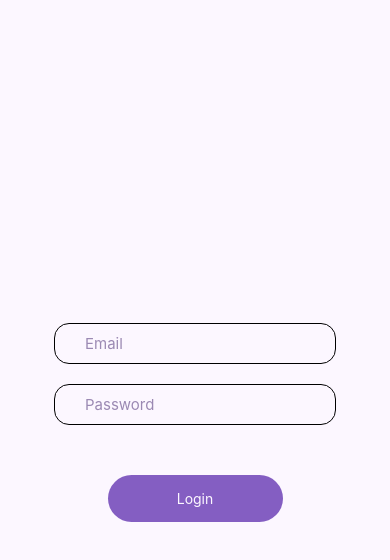
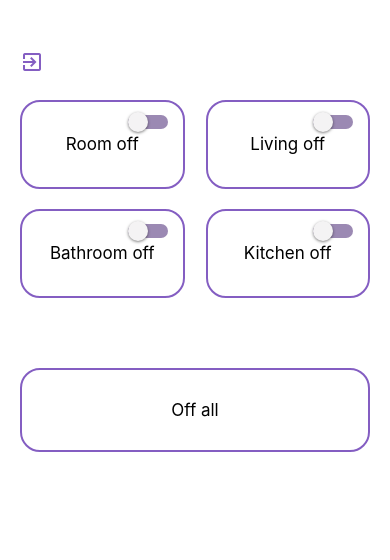
Before and after one commit to IsaMedina07/final_project_EC, a React Native app in the folder iluminationEC/: screen / in a window 390 px wide. Shown: the top 560 px of the page. Built offline with nearby package versions, Linux system fonts and the light colour scheme.

Commit message:
Adición del switch a las tarjetas e interactividad con los botones

```diff
--- a/iluminationEC/App.js
+++ b/iluminationEC/App.js
@@ -1,6 +1,6 @@
 import { StatusBar } from 'expo-status-bar';
 import { StyleSheet, Text, View } from 'react-native';
-import Login from './src/screens/public/Login';
+import Login from './src/screens/private/Main';
 
 export default function App() {
   return (
--- a/iluminationEC/src/screens/private/Main.js
+++ b/iluminationEC/src/screens/private/Main.js
@@ -1,6 +1,8 @@
-import { View, Text, TouchableOpacity } from 'react-native'
-import React, {useState} from 'react'
+import { View, Text, TouchableOpacity, Switch, Pressable } from 'react-native'
+import React, { useState } from 'react'
 import style from '../../styles/mainStyle'
+import MaterialIcons from '@expo/vector-icons/MaterialIcons'
+import Ionicons from '@expo/vector-icons/Ionicons'
 
 const Main = () => {
     const [room, setRoom] = useState('off');
@@ -8,19 +10,24 @@ const Main = () => {
     const [bathroom, setBathroom] = useState('off');
     const [kitchen, setKitchen] = useState('off');
 
-    const pushButtom = (value) =>{
-        switch (value){
+    const icon = {
+        icon1: <Ionicons name="flashlight" size={24} color="black" />,
+        icon2: <Ionicons name="flashlight-outline" size={24} color="black" />
+    }
+
+    const pushButtom = (value) => {
+        switch (value) {
             case 'room':
-                room=='off' ? setRoom('on') : setRoom('off')
+                room == 'off' ? setRoom('on') : setRoom('off')
                 break
             case 'living':
-                living=='off' ? setLiving('on') : setLiving('off')
+                living == 'off' ? setLiving('on') : setLiving('off')
                 break
             case 'bathroom':
-                bathroom=='off' ? setBathroom('on') : setBathroom('off')
+                bathroom == 'off' ? setBathroom('on') : setBathroom('off')
                 break
             case 'kitchen':
-                kitchen=='off' ? setKitchen('on') : setKitchen('off')
+                kitchen == 'off' ? setKitchen('on') : setKitchen('off')
                 break
             default:
                 setRoom('off')
@@ -31,17 +38,147 @@ const Main = () => {
         }
     }
 
+    const [isEnabledRoom, setIsEnabledRoom] = useState(false);
+    const toggleSwitchRoom = () => setIsEnabledRoom(previousState => !previousState);
+
+    const [isEnabledLiving, setIsEnabledLiving] = useState(false);
+    const toggleSwitchLiving = () => setIsEnabledLiving(previousState => !previousState);
+
+    const [isEnabledBathroom, setIsEnabledBathroom] = useState(false);
+    const toggleSwitchBathroom = () => setIsEnabledBathroom(previousState => !previousState);
+
+    const [isEnabledKitchen, setIsEnabledKitchen] = useState(false);
+    const toggleSwitchKitchen = () => setIsEnabledKitchen(previousState => !previousState);
+
+    const offAll = () =>{
+        setIsEnabledRoom(false);
+        setIsEnabledLiving(false);
+        setIsEnabledBathroom(false);
+        setIsEnabledKitchen(false);
+        setRoom('off');
+        setLiving('off');
+        setBathroom('off');
+        setKitchen('off');
+    }
+
     return (
         <View style={style.container}>
             <View style={style.exit}>
-                <TouchableOpacity><Text>Exit</Text></TouchableOpacity>
+                <TouchableOpacity>
+                <MaterialIcons name="exit-to-app" size={24} color="#845ec2" />
+                </TouchableOpacity>
             </View>
-            <View style = {style.containerLigth}>
-                <TouchableOpacity style={style.target} onPress={()=> pushButtom('room')}><Text style={style.text}>Room {room}</Text></TouchableOpacity>
-                <TouchableOpacity style={style.target} onPress={()=> pushButtom('living')}><Text style={style.text}>Living {living}</Text></TouchableOpacity>
-                <TouchableOpacity style={style.target} onPress={()=> pushButtom('bathroom')}><Text style={style.text}>Bathroom {bathroom}</Text></TouchableOpacity>
-                <TouchableOpacity style={style.target} onPress={()=> pushButtom('kitchen')}><Text style={style.text}>Kitchen {kitchen}</Text></TouchableOpacity>
-                <TouchableOpacity style={style.button}><Text style={style.text}> Off all </Text></TouchableOpacity>
+            <View style={style.containerLigth}>
+                <Pressable
+                    // style={style.target}
+                    style={[
+                        style.target,
+                        (isEnabledRoom || room === 'on') ? { backgroundColor: '#fcf7ff' } : { backgroundColor: '#fff' } // Estilo condicional
+                    ]}
+                    onPress={() => {
+                        pushButtom('room')
+                        toggleSwitchRoom()
+                    }}
+                    activeOpacity={1}
+                >
+                    <Switch
+                        style={style.touch}
+                        trackColor={{ false: '#9b89b3', true: '#845ec2' }}
+                        thumbColor={isEnabledRoom ? '#fcf7ff' : '#f4f3f4'}
+                        // trackColor={{ false: '#9b89b3', true: '#845ec2' }}
+                        // thumbColor={isEnabled ? '#f4f3f4' : '#fcf7ff'}
+                        ios_backgroundColor="#3e3e3e"
+                        onValueChange={() => { toggleSwitchRoom(); pushButtom('room') }}
+                        value={isEnabledRoom}
+                    />
+                    <Text style={style.text}>Room {room}</Text>
+
+
+                </Pressable>
+
+                <Pressable
+                    // style={style.target}
+                    style={[
+                        style.target,
+                        (isEnabledLiving || living === 'on') ? { backgroundColor: '#fcf7ff' } : { backgroundColor: '#fff' } // Estilo condicional
+                    ]}
+                    onPress={() => {
+                        pushButtom('living')
+                        toggleSwitchLiving()
+                    }}
+                    activeOpacity={1}
+                >
+                    <Switch
+                        style={style.touch}
+                        trackColor={{ false: '#9b89b3', true: '#845ec2' }}
+                        thumbColor={isEnabledLiving ? '#fcf7ff' : '#f4f3f4'}
+                        ios_backgroundColor="#3e3e3e"
+                        onValueChange={() => { toggleSwitchLiving(); pushButtom('room') }}
+                        value={isEnabledLiving}
+                    />
+
+                    <Text style={style.text}>Living {living}</Text>
+
+                </Pressable>
+
+                <Pressable
+                    // style={style.target}
+                    style={[
+                        style.target,
+                        (isEnabledBathroom || bathroom === 'on') ? { backgroundColor: '#fcf7ff' } : { backgroundColor: '#fff' } // Estilo condicional
+                    ]}
+                    onPress={() => {
+                        pushButtom('bathroom')
+                        toggleSwitchBathroom()
+                    }}
+                    activeOpacity={1}
+                >
+                    <Switch
+                        style={style.touch}
+                        trackColor={{ false: '#9b89b3', true: '#845ec2' }}
+                        thumbColor={isEnabledBathroom ? '#fcf7ff' : '#f4f3f4'}
+                        ios_backgroundColor="#3e3e3e"
+                        onValueChange={() => { toggleSwitchBathroom(); pushButtom('room') }}
+                        value={isEnabledBathroom}
+                    />
+
+                    <Text style={style.text}>Bathroom {bathroom}</Text>
+
+                </Pressable>
+
+                <Pressable
+                    // style={style.target}
+                    style={[
+                        style.target,
+                        (isEnabledKitchen || kitchen === 'on') ? { backgroundColor: '#fcf7ff' } : { backgroundColor: '#fff' } // Estilo condicional
+                    ]}
+                    onPress={() => {
+                        pushButtom('kitchen')
+                        toggleSwitchKitchen()
+
+                    }}
+                    activeOpacity={1}
+                >
+                    <Switch
+                        style={style.touch}
+                        trackColor={{ false: '#9b89b3', true: '#845ec2' }}
+                        thumbColor={isEnabledKitchen ? '#fcf7ff' : '#f4f3f4'}
+                        ios_backgroundColor="#3e3e3e"
+                        onValueChange={() => { toggleSwitchKitchen(); pushButtom('room') }}
+                        value={isEnabledKitchen}
+                    />
+
+                    <Text style={style.text}>Kitchen {kitchen}</Text>
+
+                </Pressable>
+
+                <TouchableOpacity
+                    style={style.button}
+                    onPress={() => offAll()}
+                >
+                    <Text style={style.text}> Off all </Text>
+
+                </TouchableOpacity>
             </View>
         </View>
     )
--- a/iluminationEC/src/styles/mainStyle.js
+++ b/iluminationEC/src/styles/mainStyle.js
@@ -30,6 +30,7 @@ const styles = StyleSheet.create({
         borderColor: '#845ec2',
         alignItems: 'center',
         justifyContent: 'center',
+        position: 'relative',
     },
     button:{
         minWidth:'100%',
@@ -44,6 +45,11 @@ const styles = StyleSheet.create({
     text :{
         fontSize: 17,
         fontWeight: '400',
+    },
+    touch:{
+        position: 'absolute',
+        top:10,
+        right:15,
     }
 })
 export default styles
```
Also changed, not shown: iluminationEC/package.json (+18 -1 lines), 1 other file (tests, documents, lock files or other folders).
